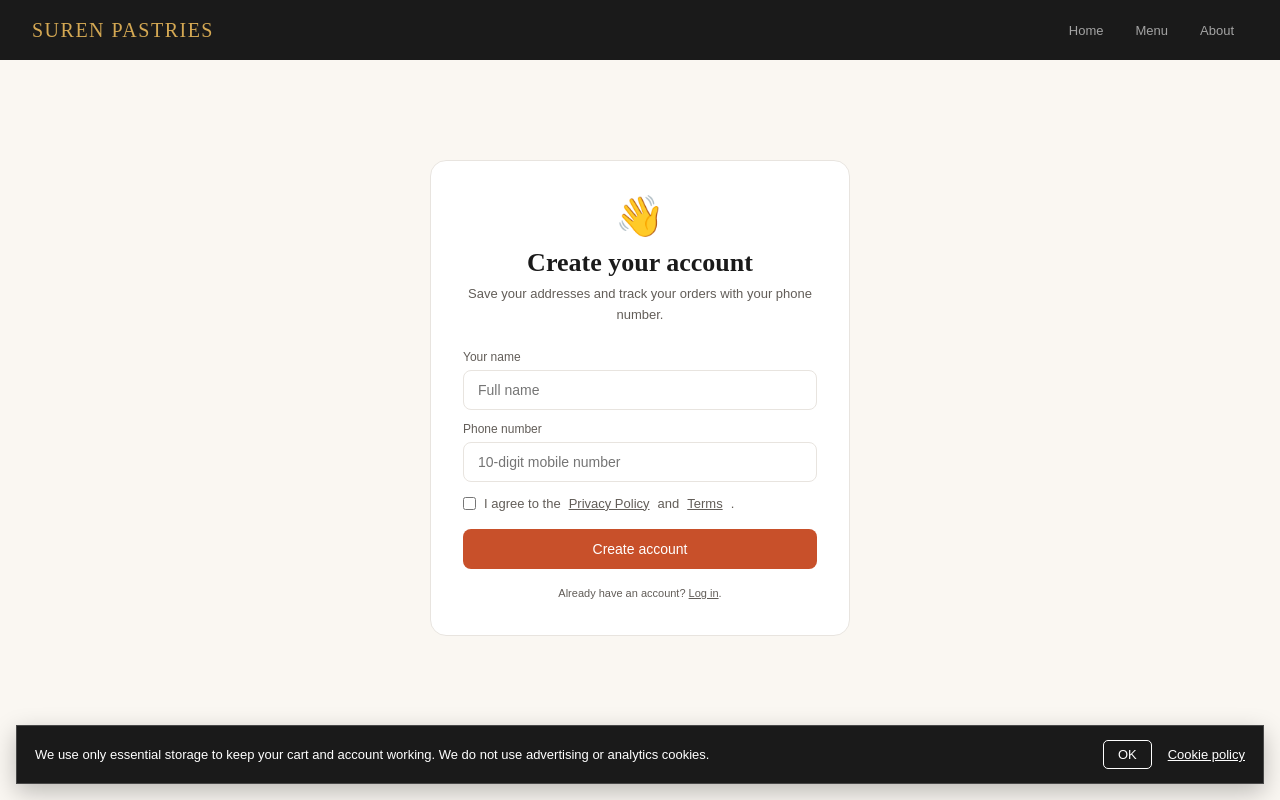
After one commit to KinGMssN/suren_pastries, a Flask app: page /signup in a window 1280 px wide. The commit adds this page. Run offline with Flask 3, Linux system fonts and the light colour scheme; some libraries are stand-ins or nearby versions.

Commit message:
sighup and sighin pathches

```diff
--- a/app/blueprints/api.py
+++ b/app/blueprints/api.py
@@ -287,10 +287,13 @@ def customer_request_otp():
     payload = request.get_json(silent=True) or {}
     phone = _normalize_phone(payload.get("phone"))
     name = (payload.get("name") or "").strip()
+    mode = payload.get("mode", "login")
 
     if len(phone) != 10:
         return error("Enter a valid 10-digit phone number.")
     customer = Customer.query.filter_by(phone=phone).first()
+    if mode == "signup" and customer is not None:
+        return error("An account already exists for this number. Please log in.", 409)
     if customer is None and not name:
         return jsonify({
             "ok": False,
--- a/app/blueprints/main.py
+++ b/app/blueprints/main.py
@@ -63,6 +63,11 @@ def login():
     return render_template("login.html")
 
 
+@main_bp.route("/signup")
+def signup():
+    return render_template("signup.html")
+
+
 @main_bp.route("/account")
 def account():
     return render_template("account.html")
--- a/app/static/js/customer.js
+++ b/app/static/js/customer.js
@@ -36,7 +36,6 @@ function updateAccountNav() {
 async function customerLogin(event) {
   if (event) event.preventDefault();
   const phone = document.getElementById('login-phone').value.trim();
-  const name = document.getElementById('login-name').value.trim();
   const errBox = document.getElementById('login-error');
   if (errBox) errBox.style.display = 'none';
 
@@ -44,23 +43,12 @@ async function customerLogin(event) {
     const res = await fetch(CUSTOMER_API_BASE + '/api/customer/request-otp', {
       method: 'POST',
       headers: { 'Content-Type': 'application/json' },
-      body: JSON.stringify({ phone, name }),
+      body: JSON.stringify({ phone, mode: 'login' }),
     });
     const data = await res.json();
     if (!res.ok || !data.ok) {
       if (data.needs_name) {
-        const nameField = document.getElementById('login-name');
-        const nameLabel = document.querySelector('label[for="login-name"]');
-        if (nameField) {
-          nameField.hidden = false;
-          nameField.required = true;
-          nameField.focus();
-        }
-        if (nameLabel) nameLabel.hidden = false;
-        if (errBox) {
-          errBox.textContent = 'New customer? Enter your name, then continue.';
-          errBox.style.display = 'block';
-        }
+        window.location.href = '/signup?phone=' + encodeURIComponent(phone);
         return;
       }
       if (errBox) { errBox.textContent = data.error || 'Something went wrong.'; errBox.style.display = 'block'; }
@@ -71,6 +59,49 @@ async function customerLogin(event) {
     document.getElementById('verify-form').style.display = 'block';
   } catch (err) {
     if (errBox) { errBox.textContent = 'Could not reach the server. Please try again.'; errBox.style.display = 'block'; }
+  }
+}
+
+async function customerSignup(event) {
+  event.preventDefault();
+  const phone = document.getElementById('signup-phone').value.trim();
+  const name = document.getElementById('signup-name').value.trim();
+  const errBox = document.getElementById('signup-error');
+  if (errBox) errBox.style.display = 'none';
+  try {
+    const res = await fetch(CUSTOMER_API_BASE + '/api/customer/request-otp', {
+      method: 'POST',
+      headers: { 'Content-Type': 'application/json' },
+      body: JSON.stringify({ phone, name, mode: 'signup' }),
+    });
+    const data = await res.json();
+    if (!res.ok || !data.ok) throw new Error(data.error || 'Could not create your account.');
+    if (data.debug_code) document.getElementById('signup-code').value = data.debug_code;
+    document.getElementById('signup-form').style.display = 'none';
+    document.getElementById('signup-verify-form').style.display = 'block';
+  } catch (err) {
+    if (errBox) { errBox.textContent = err.message; errBox.style.display = 'block'; }
+  }
+}
+
+async function verifySignupOtp(event) {
+  event.preventDefault();
+  const errBox = document.getElementById('signup-error');
+  try {
+    const res = await fetch(CUSTOMER_API_BASE + '/api/customer/verify-otp', {
+      method: 'POST',
+      headers: { 'Content-Type': 'application/json' },
+      body: JSON.stringify({
+        phone: document.getElementById('signup-phone').value.trim(),
+        code: document.getElementById('signup-code').value.trim(),
+      }),
+    });
+    const data = await res.json();
+    if (!res.ok || !data.ok) throw new Error(data.error || 'Invalid verification code.');
+    setCustomer(data.customer);
+    window.location.href = '/account';
+  } catch (err) {
+    if (errBox) { errBox.textContent = err.message; errBox.style.display = 'block'; }
   }
 }
 
@@ -243,11 +274,15 @@ document.addEventListener('click', (e) => {
 
 document.addEventListener('submit', (e) => {
   if (e.target.id === 'login-form') customerLogin(e);
+  if (e.target.id === 'signup-form') customerSignup(e);
   if (e.target.id === 'verify-form') verifyCustomerOtp(e);
+  if (e.target.id === 'signup-verify-form') verifySignupOtp(e);
   if (e.target.id === 'add-address-form') addAddress(e);
 });
 
 document.addEventListener('DOMContentLoaded', () => {
   updateAccountNav();
+  const signupPhone = new URLSearchParams(window.location.search).get('phone');
+  if (signupPhone && document.getElementById('signup-phone')) document.getElementById('signup-phone').value = signupPhone;
   if (document.getElementById('address-list')) loadAccountPage();
 });
--- a/app/templates/login.html
+++ b/app/templates/login.html
@@ -25,11 +25,10 @@
     <form id="login-form">
       <label class="acct-label" for="login-phone">Phone number</label>
       <input class="acct-input" type="tel" id="login-phone" placeholder="10-digit mobile number" required maxlength="10" pattern="[0-9]{10}"/>
-      <label class="acct-label" for="login-name" hidden>Your name</label>
-      <input class="acct-input" type="text" id="login-name" placeholder="Full name" hidden/>
       <label class="consent-label"><input type="checkbox" id="login-consent" required/> I agree to the <a href="{{ url_for('main.privacy') }}">Privacy Policy</a> and <a href="{{ url_for('main.terms') }}">Terms</a>.</label>
       <button class="acct-btn-primary" type="submit" style="width:100%;margin-top:16px">Continue</button>
     </form>
+    <p class="acct-note">New here? <a href="{{ url_for('main.signup') }}">Create an account</a>.</p>
     <form id="verify-form" style="display:none">
       <label class="acct-label" for="login-code">Verification code</label>
       <input class="acct-input" type="text" id="login-code" inputmode="numeric" autocomplete="one-time-code" maxlength="6" pattern="[0-9]{6}" required />
--- /dev/null
+++ b/app/templates/signup.html
@@ -0,0 +1,45 @@
+{% extends "base.html" %}
+{% block title %}Suren Pastries — Sign Up{% endblock %}
+{% block page_css %}
+<link rel="stylesheet" href="{{ url_for('static', filename='css/account.css') }}">
+{% endblock %}
+{% block body %}
+
+<nav class="site-nav">
+  <a href="{{ url_for('main.home') }}" class="logo" style="text-decoration:none;">SUREN PASTRIES</a>
+  <div class="nav-links">
+    <a class="nl" href="{{ url_for('main.home') }}">Home</a>
+    <a class="nl" href="{{ url_for('main.menu') }}">Menu</a>
+    <a class="nl" href="{{ url_for('main.about') }}">About</a>
+  </div>
+</nav>
+
+<div class="acct-page">
+  <div class="acct-card" style="max-width:420px;margin:60px auto">
+    <div class="acct-icon">👋</div>
+    <h1 class="acct-title">Create your account</h1>
+    <p class="acct-sub">Save your addresses and track your orders with your phone number.</p>
+
+    <div id="signup-error" class="acct-error" style="display:none"></div>
+
+    <form id="signup-form">
+      <label class="acct-label" for="signup-name">Your name</label>
+      <input class="acct-input" type="text" id="signup-name" placeholder="Full name" required />
+      <label class="acct-label" for="signup-phone">Phone number</label>
+      <input class="acct-input" type="tel" id="signup-phone" placeholder="10-digit mobile number" required maxlength="10" pattern="[0-9]{10}" />
+      <label class="consent-label"><input type="checkbox" required /> I agree to the <a href="{{ url_for('main.privacy') }}">Privacy Policy</a> and <a href="{{ url_for('main.terms') }}">Terms</a>.</label>
+      <button class="acct-btn-primary" type="submit" style="width:100%;margin-top:16px">Create account</button>
+    </form>
+    <form id="signup-verify-form" style="display:none">
+      <label class="acct-label" for="signup-code">Verification code</label>
+      <input class="acct-input" type="text" id="signup-code" inputmode="numeric" autocomplete="one-time-code" maxlength="6" pattern="[0-9]{6}" required />
+      <button class="acct-btn-primary" type="submit" style="width:100%;margin-top:16px">Verify and continue</button>
+    </form>
+    <p class="acct-note">Already have an account? <a href="{{ url_for('main.login') }}">Log in</a>.</p>
+  </div>
+</div>
+{% endblock %}
+{% block page_js %}
+<script src="{{ url_for('static', filename='js/customer.js') }}"></script>
+<script src="{{ url_for('static', filename='js/floating-widgets.js') }}"></script>
+{% endblock %}
```
